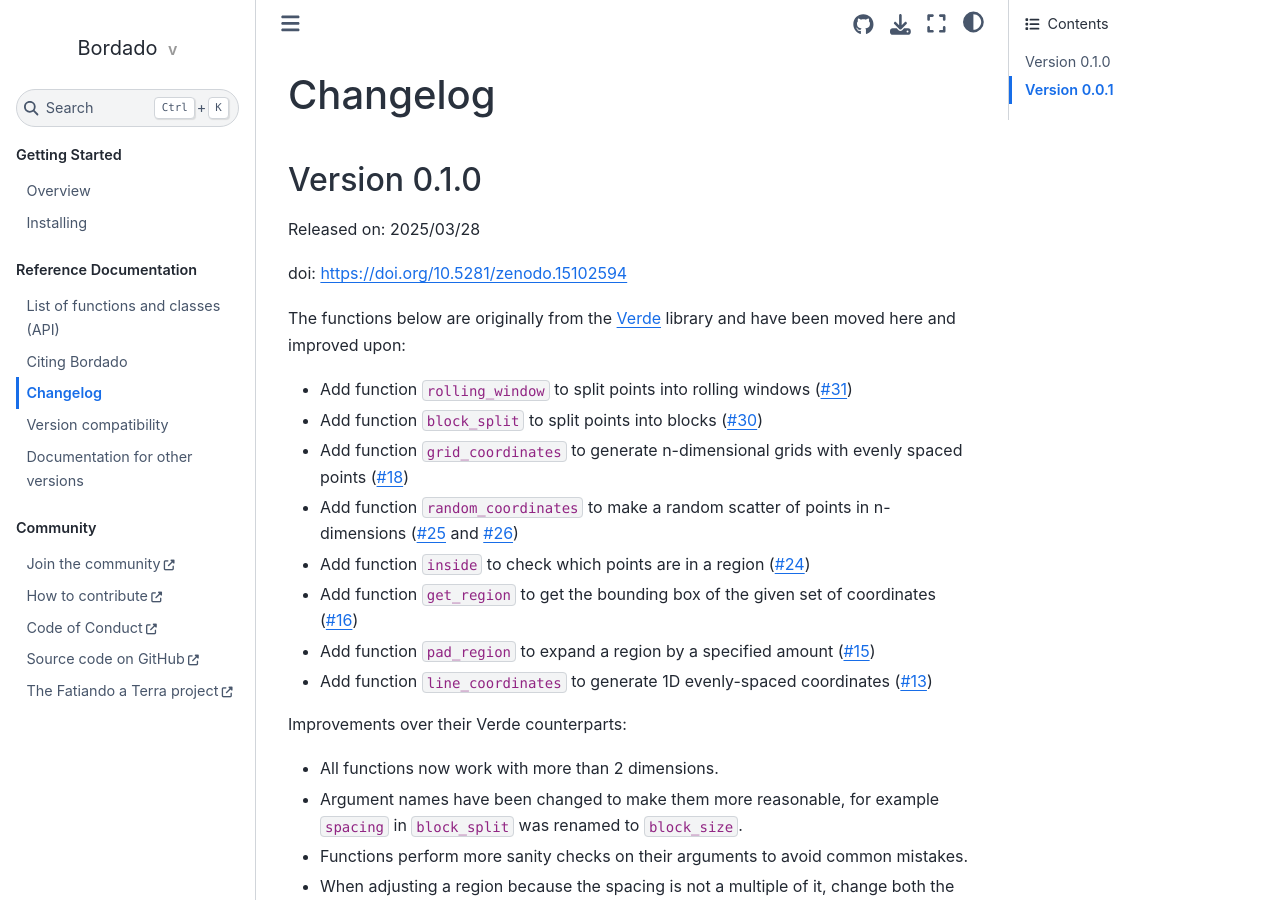
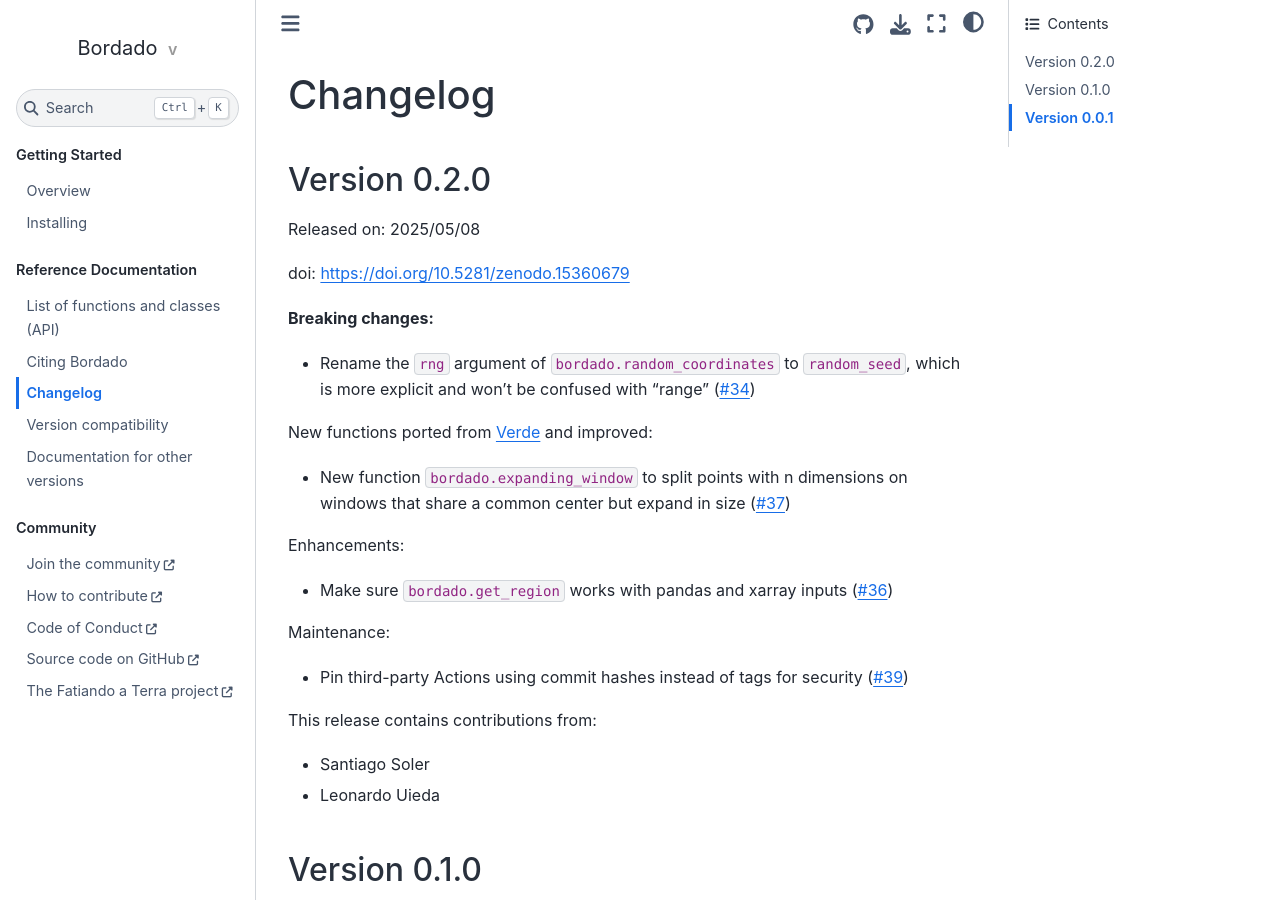
Before and after one commit to fatiando/bordado, a Sphinx documentation site: the page built from doc/changes.rst, in a window 1280 px wide and 900 px high. Built offline with Sphinx 7.4.7 and the Sphinx Book theme 1.1.4, drawn with Linux system fonts in a browser that asks for light colours; the version number could not be read and is left out.

Commit message:
Add a changelog for v0.2.0 (#40)
Minor release with a new function from Verde and a breaking change
(renamed function parameter).

```diff
--- a/doc/changes.rst
+++ b/doc/changes.rst
@@ -2,6 +2,34 @@
 
 Changelog
 =========
+
+Version 0.2.0
+-------------
+
+Released on: 2025/05/08
+
+doi: https://doi.org/10.5281/zenodo.15360679
+
+**Breaking changes:**
+
+- Rename the ``rng`` argument of ``bordado.random_coordinates`` to ``random_seed``, which is more explicit and won’t be confused with “range” (`#34 <https://github.com/fatiando/bordado/pull/34>`__)
+
+New functions ported from `Verde <https://www.fatiando.org/verde>`__ and improved:
+
+- New function ``bordado.expanding_window`` to split points with n dimensions on windows that share a common center but expand in size (`#37 <https://github.com/fatiando/bordado/pull/37>`__)
+
+Enhancements:
+
+- Make sure ``bordado.get_region`` works with pandas and xarray inputs (`#36 <https://github.com/fatiando/bordado/pull/36>`__)
+
+Maintenance:
+
+- Pin third-party Actions using commit hashes instead of tags for security (`#39 <https://github.com/fatiando/bordado/pull/39>`__)
+
+This release contains contributions from:
+
+- Santiago Soler
+- Leonardo Uieda
 
 Version 0.1.0
 -------------
--- a/doc/versions.rst
+++ b/doc/versions.rst
@@ -7,5 +7,6 @@ Use the links below to access documentation for specific versions
 * `Latest release <https://www.fatiando.org/bordado/latest>`__
 * `Development <https://www.fatiando.org/bordado/dev>`__
   (reflects the current development branch on GitHub)
+* `v0.2.0 <https://www.fatiando.org/bordado/v0.2.0>`__
 * `v0.1.0 <https://www.fatiando.org/bordado/v0.1.0>`__
 * `v0.0.1 <https://www.fatiando.org/bordado/v0.0.1>`__
```
